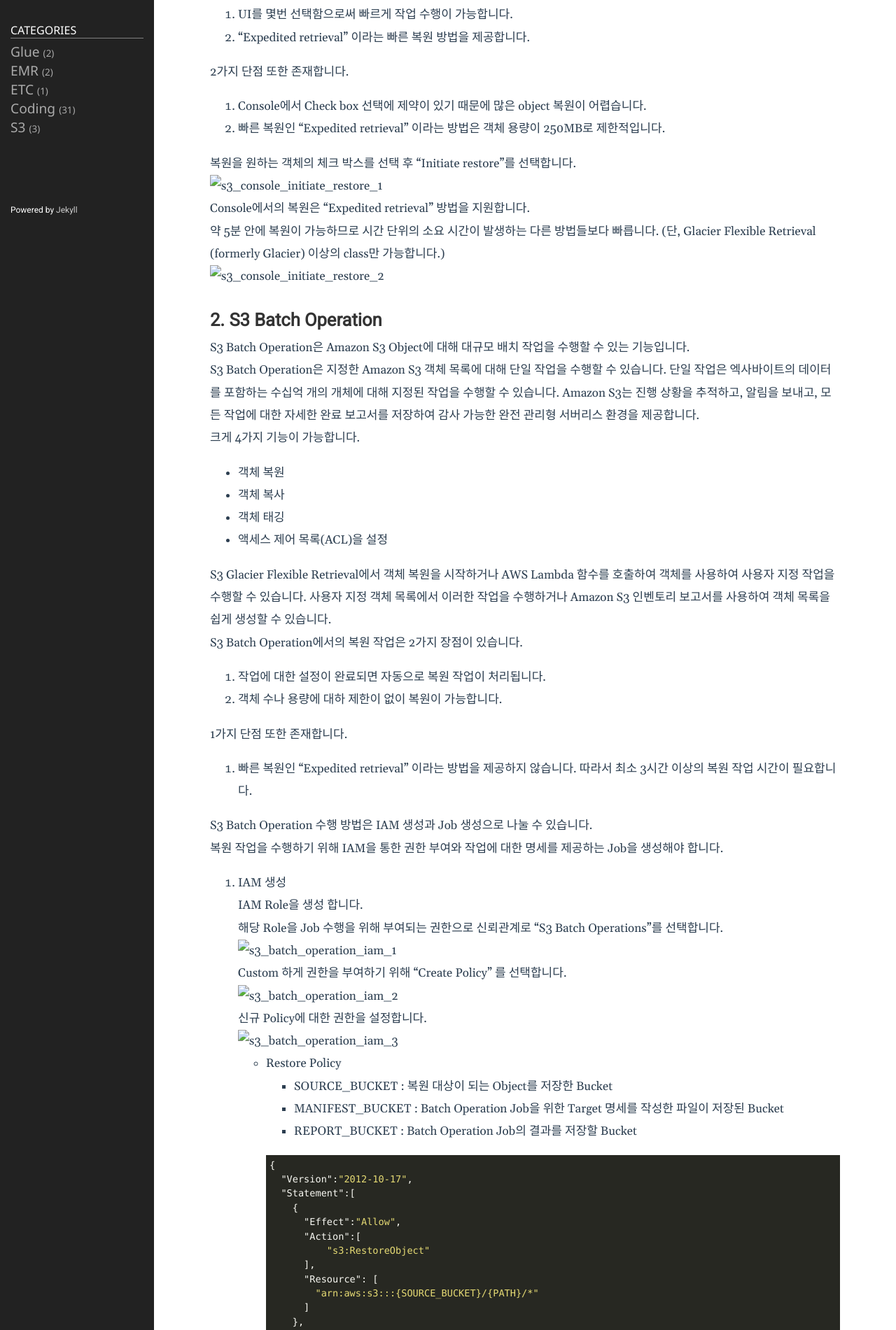
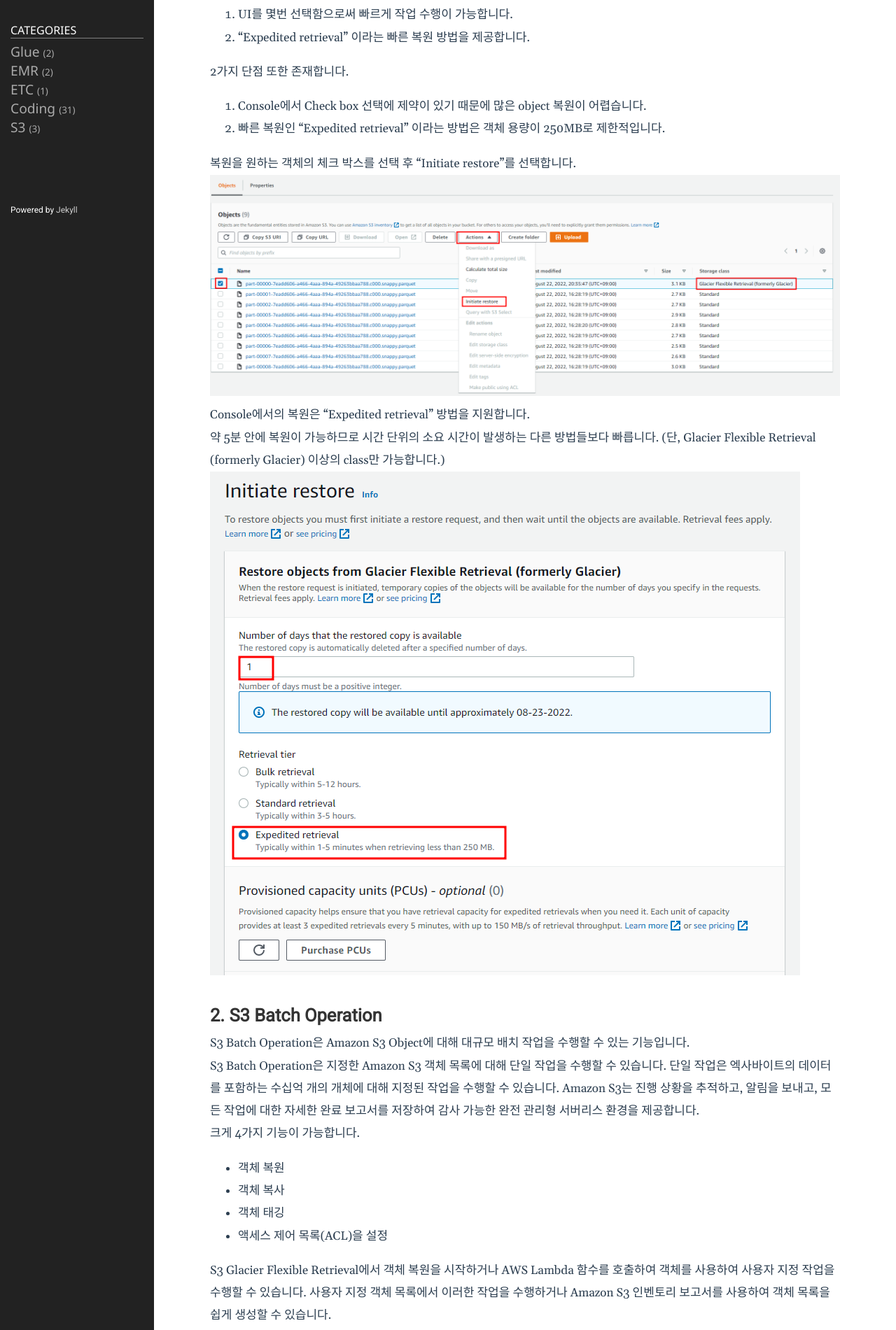
Before and after one commit to cjungm/cjungm.github.io, a Jekyll site: the page built from _posts/S3/2022-08-23-S3 Object Restore Guide.md, in a window 1280 px wide. Shown: the part 350-2251 px from the top of the page at 70% size. Built offline with Jekyll 4.4.1, drawn with Linux system fonts in a browser that asks for light colours.

Commit message:
edit image S3 Object Restore Guide

````diff
--- a/_posts/S3/2022-08-23-S3 Object Restore Guide.md
+++ b/_posts/S3/2022-08-23-S3 Object Restore Guide.md
@@ -24,13 +24,13 @@
 
 복원을 원하는 객체의 체크 박스를 선택 후 "Initiate restore"를 선택합니다.
 
-![s3_console_initiate_restore_1](../../Images/S3/s3_console_initiate_restore_1.png)
+![s3_console_initiate_restore_1](../../../../Images/S3/s3_console_initiate_restore_1.png)
 
 Console에서의 복원은 "Expedited retrieval" 방법을 지원합니다.
 
 약 5분 안에 복원이 가능하므로 시간 단위의 소요 시간이 발생하는 다른 방법들보다 빠릅니다. (단, Glacier Flexible Retrieval (formerly Glacier) 이상의 class만 가능합니다.)
 
-![s3_console_initiate_restore_2](../../Images/S3/s3_console_initiate_restore_2.png)
+![s3_console_initiate_restore_2](../../../../Images/S3/s3_console_initiate_restore_2.png)
 
 ## 2. S3 Batch Operation
 
@@ -67,15 +67,15 @@
 
    해당 Role을 Job 수행을 위해 부여되는 권한으로 신뢰관계로 "S3 Batch Operations"를 선택합니다.
 
-   ![s3_batch_operation_iam_1](../../Images/S3/s3_batch_operation_iam_1.png)
+   ![s3_batch_operation_iam_1](../../../../Images/S3/s3_batch_operation_iam_1.png)
 
    Custom 하게 권한을 부여하기 위해 "Create Policy" 를 선택합니다.
 
-   ![s3_batch_operation_iam_2](../../Images/S3/s3_batch_operation_iam_2.png)
+   ![s3_batch_operation_iam_2](../../../../Images/S3/s3_batch_operation_iam_2.png)
 
    신규 Policy에 대한 권한을 설정합니다.
 
-   ![s3_batch_operation_iam_3](../../Images/S3/s3_batch_operation_iam_3.png)
+   ![s3_batch_operation_iam_3](../../../../Images/S3/s3_batch_operation_iam_3.png)
 
    - Restore Policy
 
@@ -177,21 +177,21 @@
      }
      ```
 
-   ![s3_batch_operation_iam_4](../../Images/S3/s3_batch_operation_iam_4.png)
+   ![s3_batch_operation_iam_4](../../../../Images/S3/s3_batch_operation_iam_4.png)
 
    검토 후 생성합니다.
 
-   ![s3_batch_operation_iam_5](../../Images/S3/s3_batch_operation_iam_5.png)
+   ![s3_batch_operation_iam_5](../../../../Images/S3/s3_batch_operation_iam_5.png)
 
    Policy 생성이 완료됐다면 Role Tab으로 이동합니다.
 
    오른쪽 상단의 Refresh를 진행 후 방금 전 생성한 Policy를 Attach 합니다.
 
-   ![s3_batch_operation_iam_6](../../Images/S3/s3_batch_operation_iam_6.png)
+   ![s3_batch_operation_iam_6](../../../../Images/S3/s3_batch_operation_iam_6.png)
 
    검토 후 Role 생성을 완료 합니다.
 
-   ![s3_batch_operation_iam_7](../../Images/S3/s3_batch_operation_iam_7.png)
+   ![s3_batch_operation_iam_7](../../../../Images/S3/s3_batch_operation_iam_7.png)
 
 2. Manifest File 생성
    Manifest File은 작업 대상에 대한 세부내용을 작성한 파일이며 csv, json 으로 작성 가능합니다.
@@ -204,29 +204,29 @@
    aws s3 ls s3://{SOURCE_BUCKET}/{PATH}/ --recursive
    ```
 
-   ![s3_object_list_1](../../Images/S3/s3_object_list_1.png)
+   ![s3_object_list_1](../../../../Images/S3/s3_object_list_1.png)
 
    아래와 같이 CSV 파일로 작성 후 `s3://{MANIFEST_BUCKET}/{MANIFEST_PATH}/` 위치에 upload 합니다.
 
-   ![s3_object_list_2](../../Images/S3/s3_object_list_2.png)
+   ![s3_object_list_2](../../../../Images/S3/s3_object_list_2.png)
 
 3. 복원 Job
 
    S3 왼쪽 사이드 바에서 "Batch Operations" 를 선택 후 "Create Job" 을 선택합니다.
 
-   ![s3_batch_operation_job_1](../../Images/S3/s3_batch_operation_job_1.png)
+   ![s3_batch_operation_job_1](../../../../Images/S3/s3_batch_operation_job_1.png)
 
    Manifest 파일 타입과 S3 key를 입력합니다.
 
-   ![s3_batch_operation_job_2](../../Images/S3/s3_batch_operation_job_2.png)
+   ![s3_batch_operation_job_2](../../../../Images/S3/s3_batch_operation_job_2.png)
 
    "Restore"를 선택합니다.
 
-   ![s3_batch_operation_restore_1](../../Images/S3/s3_batch_operation_restore_1.png)
+   ![s3_batch_operation_restore_1](../../../../Images/S3/s3_batch_operation_restore_1.png)
 
    복원 후 Retention 기간을 지정하여 기간 종료 후에는 원래의 Storage Class로 원복 됩니다.
 
-   ![s3_batch_operation_restore_2](../../Images/S3/s3_batch_operation_restore_2.png)
+   ![s3_batch_operation_restore_2](../../../../Images/S3/s3_batch_operation_restore_2.png)
 
    여러 개의 Batch Job이 수행될 경우 Priority를 높게 잡아야 하지만 단일 수행이므로 default 값인 10을 입력합니다.
 
@@ -234,44 +234,44 @@
 
    작성할 내용과 저장할 S3 key를 입력합니다.
 
-   ![s3_batch_operation_restore_3](../../Images/S3/s3_batch_operation_restore_3.png)
+   ![s3_batch_operation_restore_3](../../../../Images/S3/s3_batch_operation_restore_3.png)
 
    위에서 생성한 Role을 입력하여 권한을 부여 합니다.
 
-   ![s3_batch_operation_restore_4](../../Images/S3/s3_batch_operation_restore_4.png)
+   ![s3_batch_operation_restore_4](../../../../Images/S3/s3_batch_operation_restore_4.png)
 
    생성이 완료되면 Status : `Awaiting your confirmation to run` 이 됩니다.
 
    `Run job`으로 수행이 가능합니다.
 
-   ![s3_batch_operation_run_job](../../Images/S3/s3_batch_operation_run_job.png)
+   ![s3_batch_operation_run_job](../../../../Images/S3/s3_batch_operation_run_job.png)
 
    복원 전의 S3 Object들의 Storage Class 는 Glacier 입니다.
 
-   ![s3_object_before_restore](../../Images/S3/s3_object_before_restore.png)
+   ![s3_object_before_restore](../../../../Images/S3/s3_object_before_restore.png)
 
    복원이 진행되면 최소 3시간 이상 `In progress` 형태로 복원이 진행됩니다.
 
-   ![s3_batch_operation_in_progressjson](../../Images/S3/s3_batch_operation_in_progressjson.png)
+   ![s3_batch_operation_in_progressjson](../../../../Images/S3/s3_batch_operation_in_progressjson.png)
 
    Restoration status가 Completed가 되면 복원이 완료 되고 API 기반의 Object 사용이 가능합니다.
 
-   ![s3_object_after_restore](../../Images/S3/s3_object_after_restore.png)
+   ![s3_object_after_restore](../../../../Images/S3/s3_object_after_restore.png)
 
    단, 복원이 완료되도 Storage Class는 변동되지 않습니다.
 
-   ![s3_object_before_restore](../../Images/S3/s3_object_before_restore.png)
+   ![s3_object_before_restore](../../../../Images/S3/s3_object_before_restore.png)
 
    복원 전 Spark의 EMRFS를 활용한 데이터 조회
-   ![spark_emrfs_select_before_restore_1](../../Images/S3/spark_emrfs_select_before_restore_1.png)
+   ![spark_emrfs_select_before_restore_1](../../../../Images/S3/spark_emrfs_select_before_restore_1.png)
 
    `The operation is not valid for the object's storage class` 라는 오류를 확인할 수 있습니다.
 
-   ![spark_emrfs_select_before_restore_2](../../Images/S3/spark_emrfs_select_before_restore_2.png)
+   ![spark_emrfs_select_before_restore_2](../../../../Images/S3/spark_emrfs_select_before_restore_2.png)
 
    복원 후 조회 시 정상적으로 데이터를 출력할 수 있습니다.
 
-   ![spark_emrfs_select_after_restore](../../Images/S3/spark_emrfs_select_after_restore.png)
+   ![spark_emrfs_select_after_restore](../../../../Images/S3/spark_emrfs_select_after_restore.png)
 
 4. 복사 Job
 
@@ -279,19 +279,19 @@
 
    S3 왼쪽 사이드 바에서 "Batch Operations" 를 선택 후 "Create Job" 을 선택합니다.
 
-   ![s3_batch_operation_job_1](../../Images/S3/s3_batch_operation_job_1.png)
+   ![s3_batch_operation_job_1](../../../../Images/S3/s3_batch_operation_job_1.png)
 
    Manifest 파일 타입과 S3 key를 입력합니다.
 
-   ![s3_batch_operation_job_2](../../Images/S3/s3_batch_operation_job_2.png)
+   ![s3_batch_operation_job_2](../../../../Images/S3/s3_batch_operation_job_2.png)
 
    Manifest 파일 타입과 S3 key를 입력합니다.
 
-   ![s3_batch_operation_copy_1](../../Images/S3/s3_batch_operation_copy_1.png)
+   ![s3_batch_operation_copy_1](../../../../Images/S3/s3_batch_operation_copy_1.png)
 
    "Copy"를 선택합니다.
 
-   ![s3_batch_operation_copy_2](../../Images/S3/s3_batch_operation_copy_2.png)
+   ![s3_batch_operation_copy_2](../../../../Images/S3/s3_batch_operation_copy_2.png)
 
    Destination에 Target_PATH를 입력합니다.
 
@@ -299,34 +299,34 @@
 
    copy 시 생기능 내용과 동일합니다.
 
-   ![s3_batch_operation_copy_3](../../Images/S3/s3_batch_operation_copy_3.png)
+   ![s3_batch_operation_copy_3](../../../../Images/S3/s3_batch_operation_copy_3.png)
 
    기타 옵션들은 Default 값으로 진행합니다.
 
-   ![s3_batch_operation_copy_4](../../Images/S3/s3_batch_operation_copy_4.png)
+   ![s3_batch_operation_copy_4](../../../../Images/S3/s3_batch_operation_copy_4.png)
 
    Report는 작업 내역에 대한 결과를 S3에 저장하는 파일 입니다.
 
    작성할 내용과 저장할 S3 key를 입력합니다.
 
-   ![s3_batch_operation_copy_5](../../Images/S3/s3_batch_operation_copy_5.png)
+   ![s3_batch_operation_copy_5](../../../../Images/S3/s3_batch_operation_copy_5.png)
 
    위에서 생성한 Role을 입력하여 권한을 부여 합니다.
 
-   ![s3_batch_operation_copy_6](../../Images/S3/s3_batch_operation_copy_6.png)
+   ![s3_batch_operation_copy_6](../../../../Images/S3/s3_batch_operation_copy_6.png)
 
    생성이 완료되면 Status : `Awaiting your confirmation to run` 이 됩니다.
 
    `Run job`으로 수행이 가능합니다.
 
-   ![s3_batch_operation_run_job](../../Images/S3/s3_batch_operation_run_job.png)
+   ![s3_batch_operation_run_job](../../../../Images/S3/s3_batch_operation_run_job.png)
 
    복원 전의 S3 Object들의 Storage Class 는 Glacier 입니다.
 
-   ![s3_object_before_copy](../../Images/S3/s3_object_before_copy.png)
+   ![s3_object_before_copy](../../../../Images/S3/s3_object_before_copy.png)
 
    복원 후에는 Standard 임을 확인할 수 있습니다.
 
    단, 복사 수행 시 유의할 점은 복사를 진행하므로써 해당 파일들을 신규 파일로 인식이 되기 때문에 Life Cycle Management가 적용되어 있을 경우 0일 부터 시작된다는 것입니다.
 
-   ![s3_object_after_copy](../../Images/S3/s3_object_after_copy.png)
+   ![s3_object_after_copy](../../../../Images/S3/s3_object_after_copy.png)
````
